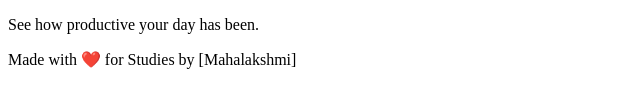
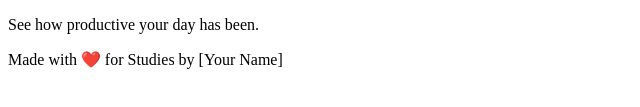
Before and after one commit to maha-3107/pomodoro-task-manager, a plain HTML site: page index.html in a window 1280 px wide. Shown: the part 435-542 px from the top of the page, 0-640 px from the left. Drawn offline with Linux system fonts and the light colour scheme.

Commit message:
upload index.html

```diff
--- a/index.html
+++ b/index.html
@@ -40,7 +40,7 @@
   </section>
 
   <footer>
-    <p>Made with ❤️ for Studies by [Mahalakshmi]</p>
+    <p>Made with ❤️ for Studies by [Your Name]</p>
   </footer>
 </body>
 </html>
```
